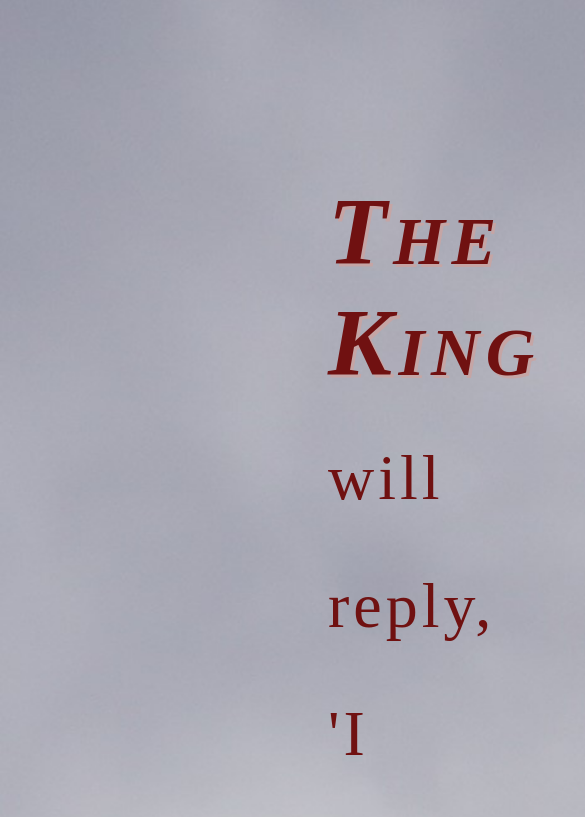
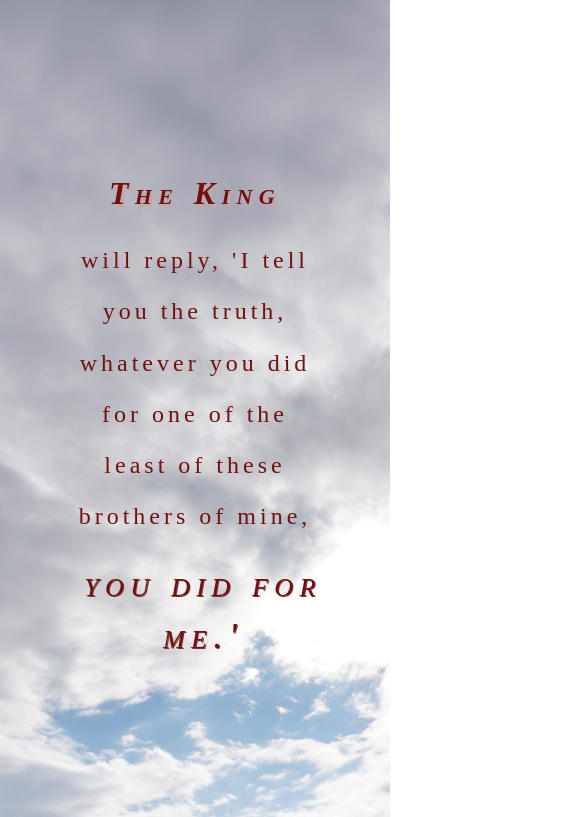
Before and after one commit to KenisaRenee/Matthew-25-40, a plain HTML site: page index.html in a window 390 px wide. Shown: the top 817 px of the page, 585 px wide, since content can reach past the window. Drawn offline with Linux system fonts and the light colour scheme; a web font is replaced by a local one.

Commit message:
Update styles.css

```diff
--- a/styles.css
+++ b/styles.css
@@ -42,3 +42,30 @@ h2 {
     text-shadow: 3px 3px rgb(119, 52, 52);
     font-variant: small-caps;
 }
+
+@media (max-width: 600px) {
+    body {
+        background-position: top left -4rem;
+        min-height: 98.3vh;
+    }
+    main{
+        padding-top: 10rem;
+    }
+    h1, h2, p {
+        line-height: 3.2rem;
+        text-align: center;
+    }
+    h1 {
+        font-size: 2rem;
+        margin: 0 4rem 1rem 4rem;
+    }
+    p {
+        margin: 0 4rem 0 4rem;
+        font-size: 1.5rem;
+    }
+    h2{
+        font-size: 2.3rem;
+        margin: 1rem 3rem 0 4rem;
+        text-shadow: 1px 1px rgb(119, 52, 52);
+    }
+}
```
